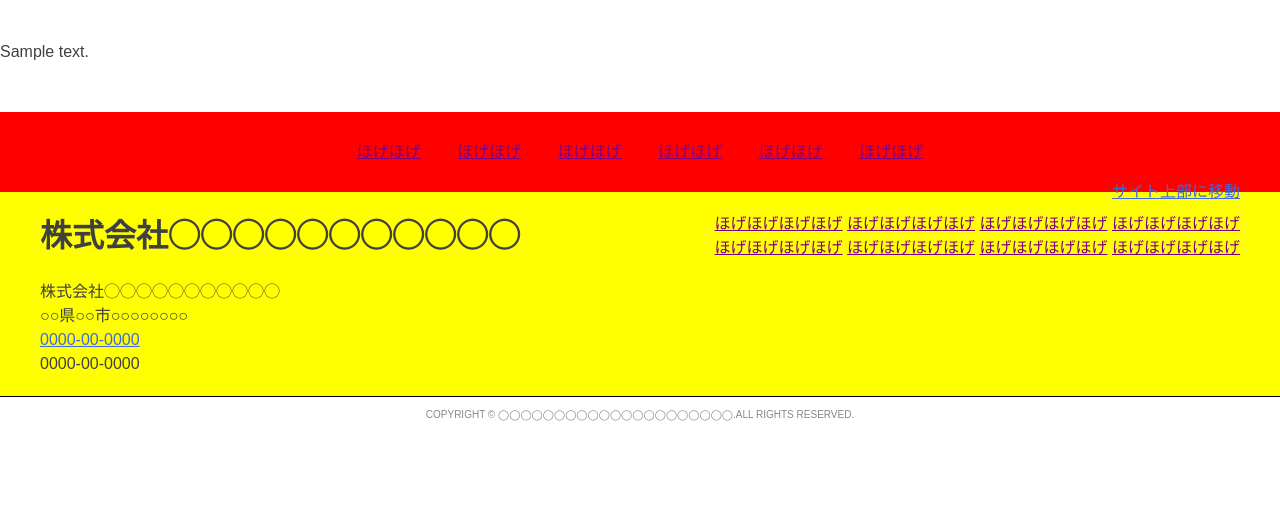
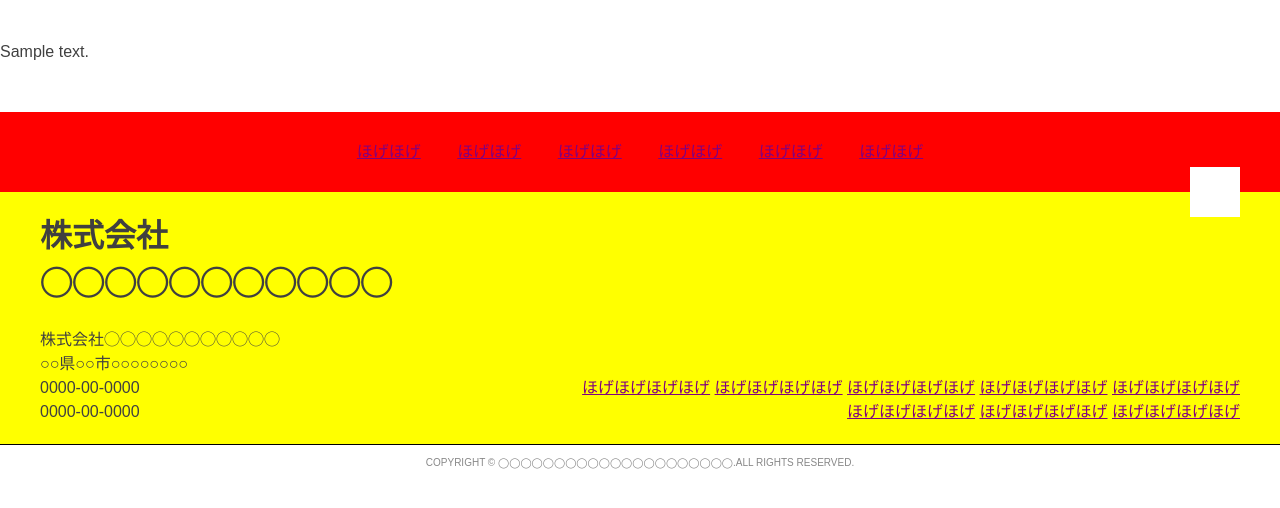
Before and after one commit to 482ams/wp_theme, a WordPress theme: template themes/theme/page.php in a window 1280 px wide. Shown: the part 157-665 px from the top of the page. Run offline with PHP 8.4 and a stand-in for WordPress, Linux system fonts and the light colour scheme; the site name, menu and one post (Sample post) are stand-ins, and other content is empty; some libraries are stand-ins or nearby versions.

Commit message:
フッタの追加設定

```diff
--- a/themes/theme/footer.php
+++ b/themes/theme/footer.php
@@ -14,7 +14,7 @@
 	<footer id="colophon" class="site-footer">
 		<div class="site-footer--top u-float_left u-width_100par">
 			<div class="site-lr-space">
-				<div class="site-footer--banner-area">
+				<div class="site-footer--banner">
 					<ul>
 						<li><a href="" target="_blank" rel="nofollow">ほげほげ</a></li>
 						<li><a href="" target="_blank" rel="nofollow">ほげほげ</a></li>
@@ -28,17 +28,23 @@
 		</div>
 		<div class="u-float_left u-width_100par">
 			<div class="site-lr-space u-relative">
-				<p class="site-footer--scroll-top"><a href="#">サイト上部に移動</a></p>
+				<p class="site-footer--scroll-top"><a class="site-footer--scroll-top_btn" href="#">サイト上部に移動</a></p>
 			</div>
 		</div>
 		<div class="site-footer--bottom u-float_left u-width_100par">
-			<div class="site-lr-space u-relative">
+			<div class="site-lr-space">
 				<div class="site-footer--bottom__left">
 					<h1 class="site-footer--site-title">株式会社◯◯◯◯◯◯◯◯◯◯◯</h1>
 					<div class="site-footer--company_info">
 						<p class="site-footer--company_info__name">株式会社◯◯◯◯◯◯◯◯◯◯◯</p>
 						<p class="site-footer--company_info__addr">○○県○○市○○○○○○○○</p>
-						<p class="site-footer--company_info_tel"><a href="tel:0000000000">0000-00-0000</a></p>
+						<?php
+							$site_tel = '0000-00-0000';
+							if( wp_is_mobile() ){
+								$site_tel = '<a href="tel:' . $site_tel .'">' . $site_tel . '</a>';
+							}
+						?>
+						<p class="site-footer--company_info_tel"><?php echo $site_tel; ?></p>
 						<p class="site-footer--company_info__fax">0000-00-0000</p>
 					</div>
 				</div>
--- a/themes/theme/sass/_footer.scss
+++ b/themes/theme/sass/_footer.scss
@@ -1,33 +1,50 @@
 //main:style.scss
 
 /* =========
-コンテナ構造
+コンテナ論理構造
 .site-footer--top
+.空コンテナ
+    .site-footer--scroll-top
 .site-footer--bottom
     .site-footer--bottom__left
     .site-footer--bottom__right
 ========= */
 
-/* コンテナ */
+/* ==================
+   コンテナ
+================== */
 .site-footer--bottom{
   &__left{}
   &__right{}
   @include media_m{
-    @include clearfix_min;
-    position: relative;
+    display: table;
     &__left{
-      float: left;
-      width: 50%;
+      display: table-cell;
     }
     &__right{
-      float: left;
-      width: 50%;
+      display: table-cell;
+      vertical-align: bottom;
     }
   }
 }
 
-/* 内容 */
-.site-footer--banner-area{
+.site-footer--scroll-top{
+  position: absolute;
+  z-index: 1;
+  margin: 0;
+  padding: 0;
+  // right: 0;
+  right: $site_lr_space; //TODO 他の方法での実装を検討
+  top: 0;
+  -webkit-transform: translateY(-50%);
+  transform: translateY(-50%);
+}
+
+/* ==================
+   内容
+================== */
+/* フッターバナー */
+.site-footer--banner{
   @include footer_tb_space;
   ul{
     @include list_style_none;
@@ -42,22 +59,33 @@
   }
 }
 
-.site-footer--scroll-top{
-  position: absolute;
-  z-index: 1;
-  margin: 0;
-  padding: 0;
-  right: 0;
-  right: $site_lr_space; //TODO 他の方法での実装を検討
-  top: 0;
-  -webkit-transform: translateY(-50%);
-  transform: translateY(-50%);
+/* 上に移動ボタン */
+.site-footer--scroll-top_btn{
+  @include hideText;
+  display: block;
+  width: 50px;
+  height: 50px;
+  // 画像の場合は、background-imageを設定
+  cursor: pointer;
+  &::after{
+      @include showText;
+      @include fontawsome;
+      position: absolute;
+      content: '\f106';
+      top: 50%;
+      left: 0;
+      right: 0;
+      transform: translateY(-50%);
+      text-align: center;
+  }
 }
 
+/* フッターサイトタイトル（サイトロゴ） */
 .site-footer--site-title{
   @include footer_tb_space;
 }
 
+/* フッター会社情報 */
 .site-footer--company_info{
   @include footer_tb_space;
   p{
@@ -69,6 +97,7 @@
   &__fax{}
 }
 
+/* フッターナビゲーション */
 .site-footer--navgation{
   @include footer_tb_space;
   ul{
@@ -81,11 +110,10 @@
       text-align: right;
       li{}
     }
-
   }
 }
 
-// コピーライト
+/* コピーライト */
 .site-footer--copyright{
   border-top-style: solid;
   border-top-width: 1px;
--- a/themes/theme/sass/_mixin.scss
+++ b/themes/theme/sass/_mixin.scss
@@ -21,11 +21,16 @@
 }
 
 /** テキストを隠す */
-@mixin clearText {
-	text-indent: 100%;
+@mixin hideText {
+	text-indent: 110%;
 	white-space: nowrap;
 	overflow: hidden;
 }
+/** 隠したテキストを戻す */
+@mixin showText{
+  text-indent: 0;
+}
+
 
 /** fontawsome */
 @mixin fontawsome{
--- a/themes/theme/sass/style.scss
+++ b/themes/theme/sass/style.scss
@@ -9,14 +9,16 @@
   コンテナ ： 内容を包括するブロック
   内容 ： 意味のある情報
 2.メディアクエリなどで折り返しとなる場合、コンテナを入れ子にしてコンテナを折り返す
-3.横並び等になるコンテナを”インナーコンテナ”、横並びにならないコンテナを”アウターコンテナ”とする
-4.コンテナ自体にmargin、paddingを設定しない
-5.画面全体の左右の空きは”アウターコンテナ”の直下に設定する(div.ssite-lr-space)
-6.コンテナ毎の上下空きはコンテナ内の内容によって設定する
-
-※コンテナにmargin,paddingを設定した場合、以下のような弊害が発生する
-  ・コンテナに設定した背景色がmarginにより欠ける
-  ・折り返しが発生した場合marginの食い合いが変わり、空きが変化する
+3.横並び等になるコンテナ、absoluteされるコンテナなどを”インナーコンテナ”、横並びにならないコンテナを”アウターコンテナ”とする
+  ※画面全体の左右空きが適応されるコンテナを”アウターコンテナ”とする
+4.コンテナの横並びは可能な限り”display:table-cell”を使用する
+  ※ 上下中央を指定可能のため
+5.コンテナ自体にmargin、paddingを設定しない
+6.画面全体の左右の空きは”アウターコンテナ”の直下に設定する(div.ssite-lr-space)
+7.コンテナ毎の上下空きはコンテナ内の内容によって設定する
+  ※コンテナにmargin,paddingを設定した場合、以下のような弊害が発生する
+    ・コンテナに設定した背景色がmarginにより欠ける
+    ・折り返しが発生した場合marginの食い合いが変わり、空きが変化する
 
 
 
@@ -77,7 +79,6 @@
 
 /* 左右空き ※アウターコンテナの内側に入れる */
 $site_lr_space: 20px;
-
 .site-lr-space{
 padding: 0 $site_lr_space;
 max-width: 1240px;
@@ -92,6 +93,7 @@
 
 /* 色 */
 .site-footer--top{ background-color: #f00; }
+.site-footer--scroll-top{background-color: #fff;}
 .site-footer--bottom{ background-color: #ff0;}
 .site-footer--copyright{
   border-top-color: #000;
```
Also changed, not shown: themes/theme/style.css.
